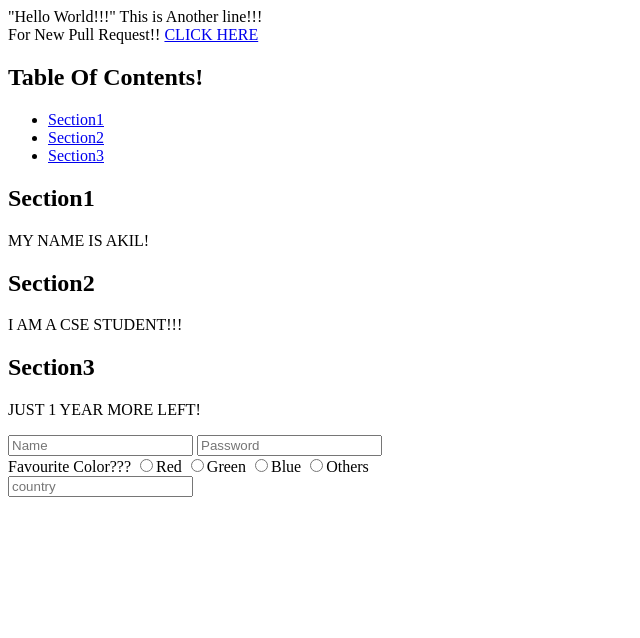
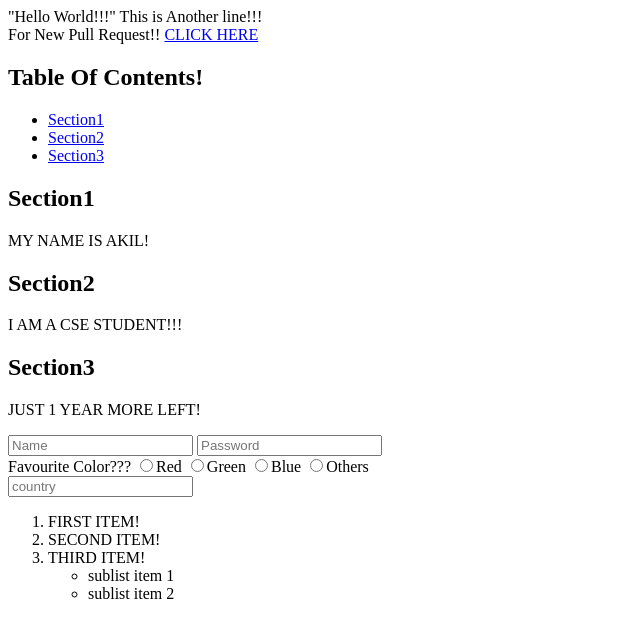
Before and after one commit to hot-sauce-akil/MY_REPO2, a plain HTML site: page index.html in a window 1280 px wide. Shown: the whole page, without its empty margins (0-640 px from the left). Drawn offline with Linux system fonts and the light colour scheme.

Commit message:
added CSS

```diff
--- a/index.html
+++ b/index.html
@@ -3,6 +3,7 @@
 <html>
 <head>
 <title> "THIS IS MY TEST" </title>
+<link rel="stylesheet" href="styles.css">
 </head>
 
 <body>
@@ -58,6 +59,16 @@ Favourite Color???
 </div>
 </form>
 
+<ol>
+<li>FIRST ITEM!</li>
+<li>SECOND ITEM!</li>
+<li>THIRD ITEM!</li>
+ <ul>
+ <li> sublist item 1</li>
+ <li> sublist item 2</li>
+ </ul>
+</ol>
+
 
 </body>
 </html>
```
